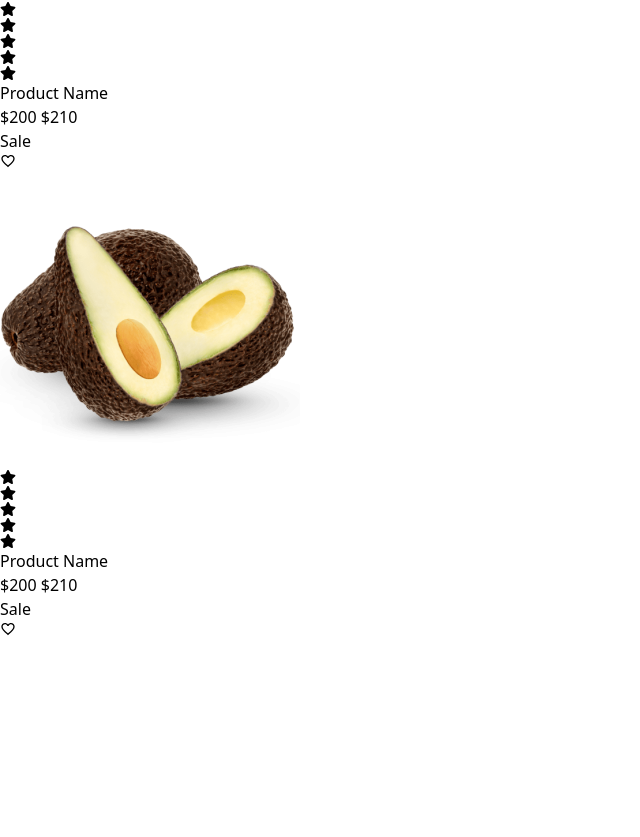
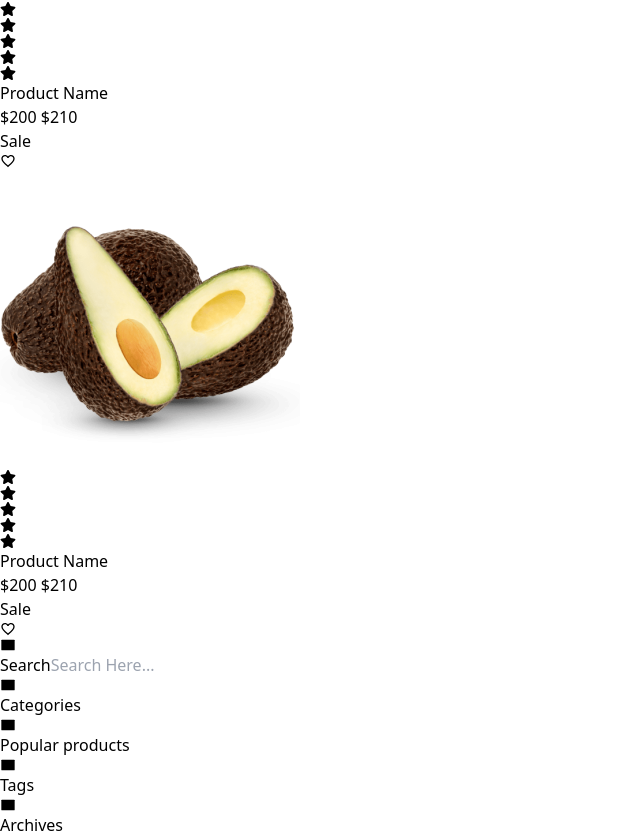
Before and after one commit to Aniqa4/Sigma_store, a React (Vite) app: page /shop in a window 1280 px wide. Shown: the part 2801-3638 px from the top of the page, without its empty margins (0-640 px from the left). Before the commit the page ends 3438 px from the top, so only its background shows below. Built offline with nearby package versions, Linux system fonts and the light colour scheme.

Commit message:
completed the structure of left side

```diff
--- a/src/pages/shop/Shop.jsx
+++ b/src/pages/shop/Shop.jsx
@@ -4,6 +4,7 @@ import { Link } from 'react-router-dom';
 import { CgMenuGridR } from "react-icons/cg";
 import { TfiMenuAlt } from "react-icons/tfi";
 import ProductCard from '../../components/ProductCard';
+import { BiSolidRectangle } from "react-icons/bi";
 
 function Shop() {
   return (
@@ -24,9 +25,10 @@ function Shop() {
           </div>
         </div>
       </div>
-      {/* -----------------banner------------- */}
-      <div className='md:max-w-[65%] md:mx-auto mx-3 py-20'>
-        <div>
+      {/* -----------------Main------------- */}
+      <div className='md:max-w-[65%] md:mx-auto mx-3 py-20 flex gap-5'>
+        {/** --------------left side------------- */}
+        <aside>
           <div className='flex justify-between items-center'>
             <div className=' text-[#555] flex items-center gap-5'>
               <div className=' text-[26px]'>
@@ -45,7 +47,7 @@ function Shop() {
           </div>
           <div>
             <div className='grid md:grid-cols-3 gap-5 py-5'>
-              <ProductCard/>
+              <ProductCard />
               <ProductCard />
               <ProductCard />
               <ProductCard />
@@ -53,10 +55,43 @@ function Shop() {
               <ProductCard />
             </div>
           </div>
-        </div>
-        <div>
+        </aside>
+        {/** --------------right side------------- */}
+        <aside className=' flex-col'>
+          <form action="" className='bg-white border py-5 pe-7 mb-5'>
+            <label htmlFor="" className='flex gap-5 items-center justify-start'><BiSolidRectangle />
+              <span className=' font-semibold text-xl'>Search</span></label>
+            <input type="text" placeholder='Search Here...' className='border ms-9 mt-3 px-5 py-3' />
+          </form>
+          <div className='bg-white border py-5 pe-7 mb-5'>
+            <p htmlFor="" className='flex gap-5 items-center justify-start'><BiSolidRectangle />
+              <span className='font-semibold text-xl'>Categories</span></p>
+            <div className='ms-9'>
 
-        </div>
+            </div>
+          </div>
+          <div className='bg-white border py-5 pe-7 mb-5'>
+            <p htmlFor="" className='flex gap-5 items-center justify-start'><BiSolidRectangle />
+              <span className='font-semibold text-xl'>Popular products</span></p>
+            <div className='ms-9'>
+
+            </div>
+          </div>
+          <div className='bg-white border py-5 pe-7 mb-5'>
+            <p htmlFor="" className='flex gap-5 items-center justify-start'><BiSolidRectangle />
+              <span className='font-semibold text-xl'>Tags</span></p>
+            <div className='ms-9'>
+
+            </div>
+          </div>
+          <div className='bg-white border py-5 pe-7 mb-5'>
+            <p htmlFor="" className='flex gap-5 items-center justify-start'><BiSolidRectangle />
+              <span className='font-semibold text-xl'>Archives</span></p>
+            <div className='ms-9'>
+
+            </div>
+          </div>
+        </aside>
       </div>
     </div>
   )
```
